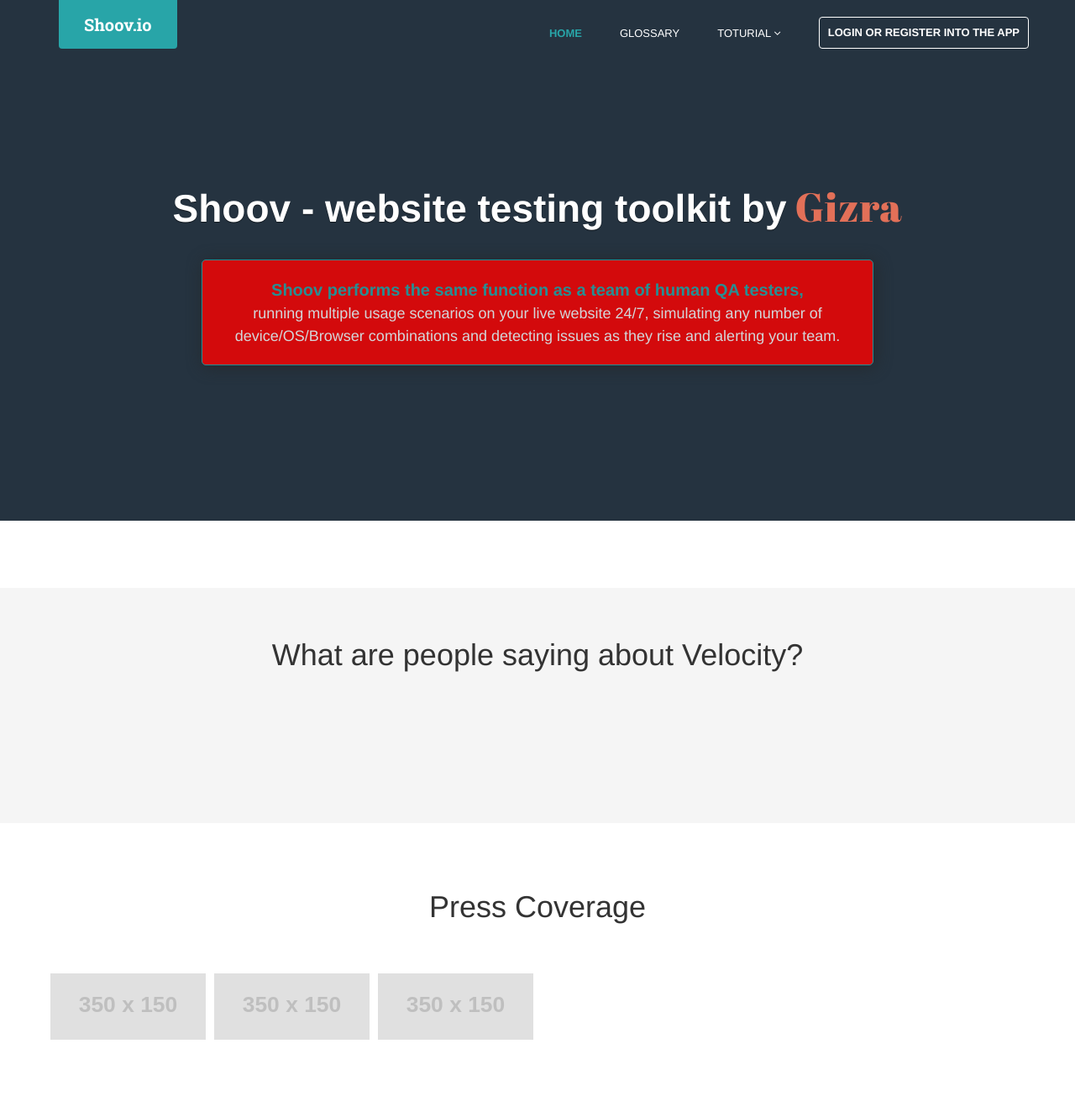
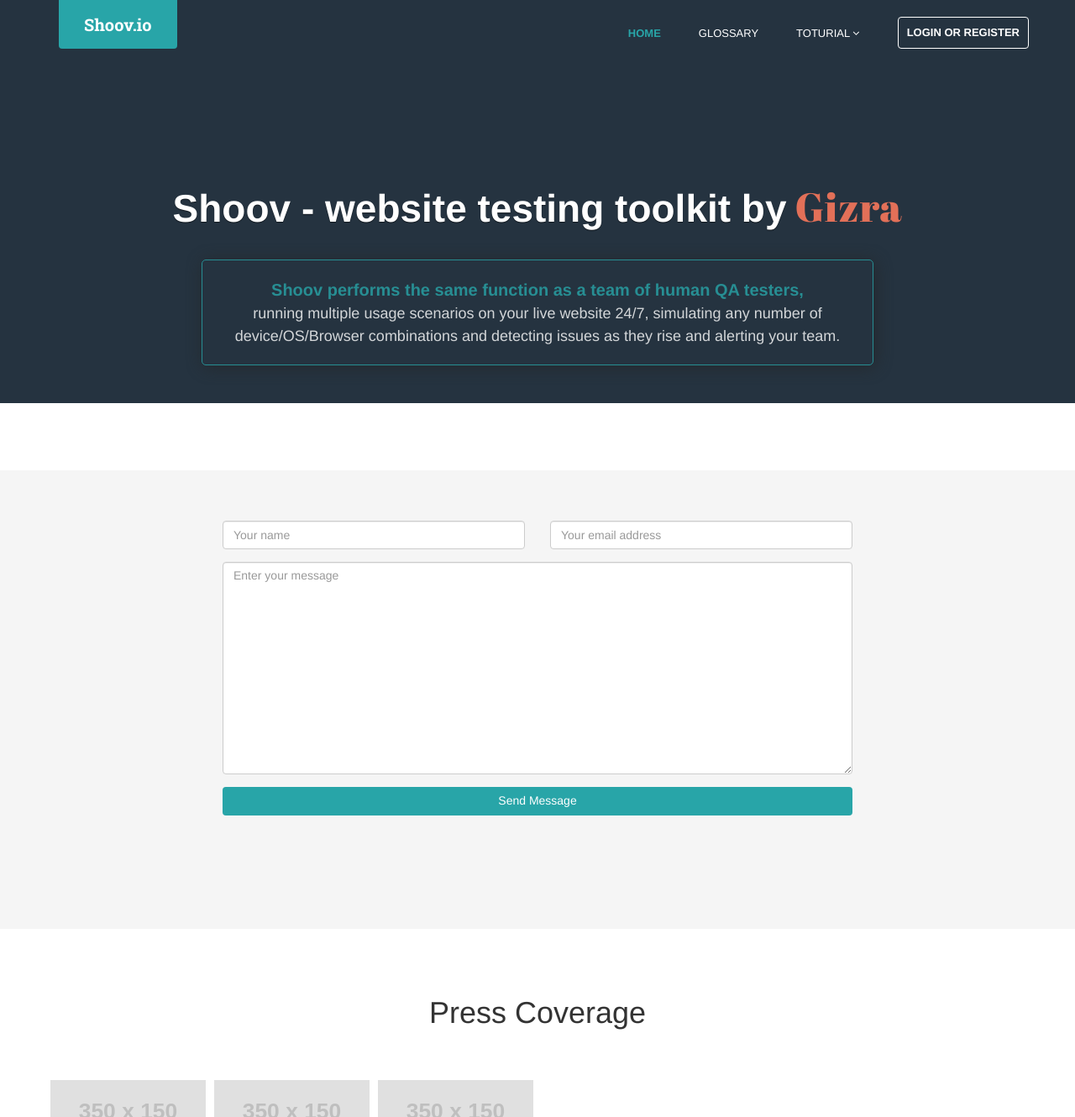
Before and after one commit to shoov/shoov.io, a Jekyll site: the page built from src/index.html, in a window 1280 px wide and 1400 px high, cut to the strip 0-1330 px from the top of the window. Shown: the whole strip at 84% size. Built offline with Jekyll 4.4.1, drawn with Linux system fonts in a browser that asks for light colours; nearby versions of some CDN libraries; library files that are not in the unit come from our copies; Markdown is read by kramdown in place of the engine named in the settings; the list of posts is cut into pages by our own code.

Commit message:
WIP: adding more design

```diff
--- a/src/_layouts/default.html
+++ b/src/_layouts/default.html
@@ -36,7 +36,7 @@
                 {% endfor %}
               </ul>
             </li>
-            <li class="nav-item nav-item-cta last"><a class="btn btn-cta btn-cta-secondary" href="https://app.shoov.io">Login or register into the app</a></li>
+            <li class="nav-item nav-item-cta last"><a class="btn btn-cta btn-cta-secondary" href="https://app.shoov.io">Login or register</a></li>
           </ul>
         </div>
       </nav>
--- a/src/assets/scss/_mixins.scss
+++ b/src/assets/scss/_mixins.scss
@@ -96,7 +96,7 @@
 }
 
 // All devices.
-@mixin mobile-to_all {
+@mixin from-mobile {
   @media (min-width: $screen-is-min)  {
     @content;
   }
--- a/src/index.html
+++ b/src/index.html
@@ -14,7 +14,29 @@
     <div class="sections-wrapper">
         <section class="section testimonials">
             <div class="container">
-                <h2 class="title text-center">What are people saying about Velocity?</h2>
+                <form id="contact-form" class="contact-form" method="post" action="" novalidate="novalidate">
+                    <div class="row text-center">
+                        <div class="contact-form-inner col-md-8 col-sm-12 col-xs-12 col-md-offset-2 col-sm-offset-0 xs-offset-0">
+                            <div class="row">
+                                <div class="col-md-6 col-sm-6 col-xs-12 form-group">
+                                    <label class="sr-only" for="cname">Your name</label>
+                                    <input type="text" class="form-control" id="cname" name="name" placeholder="Your name" minlength="2" required="" aria-required="true">
+                                </div>
+                                <div class="col-md-6 col-sm-6 col-xs-12 form-group">
+                                    <label class="sr-only" for="cemail">Email address</label>
+                                    <input type="email" class="form-control" id="cemail" name="email" placeholder="Your email address" required="" aria-required="true">
+                                </div>
+                                <div class="col-md-12 col-sm-12 col-xs-12 form-group">
+                                    <label class="sr-only" for="cmessage">Your message</label>
+                                    <textarea class="form-control" id="cmessage" name="message" placeholder="Enter your message" rows="12" required="" aria-required="true"></textarea>
+                                </div>
+                                <div class="col-md-12 col-sm-12 col-xs-12 form-group">
+                                    <button type="submit" class="btn btn-block btn-cta btn-cta-primary">Send Message</button>
+                                </div>
+                            </div>
+                        </div>
+                    </div>
+                </form>
             </div>
         </section>
         <section class="section press">
```
Also changed, not shown: src/assets/scss/style.scss (+4 -5 lines), src/assets/stylesheets/style.css.
